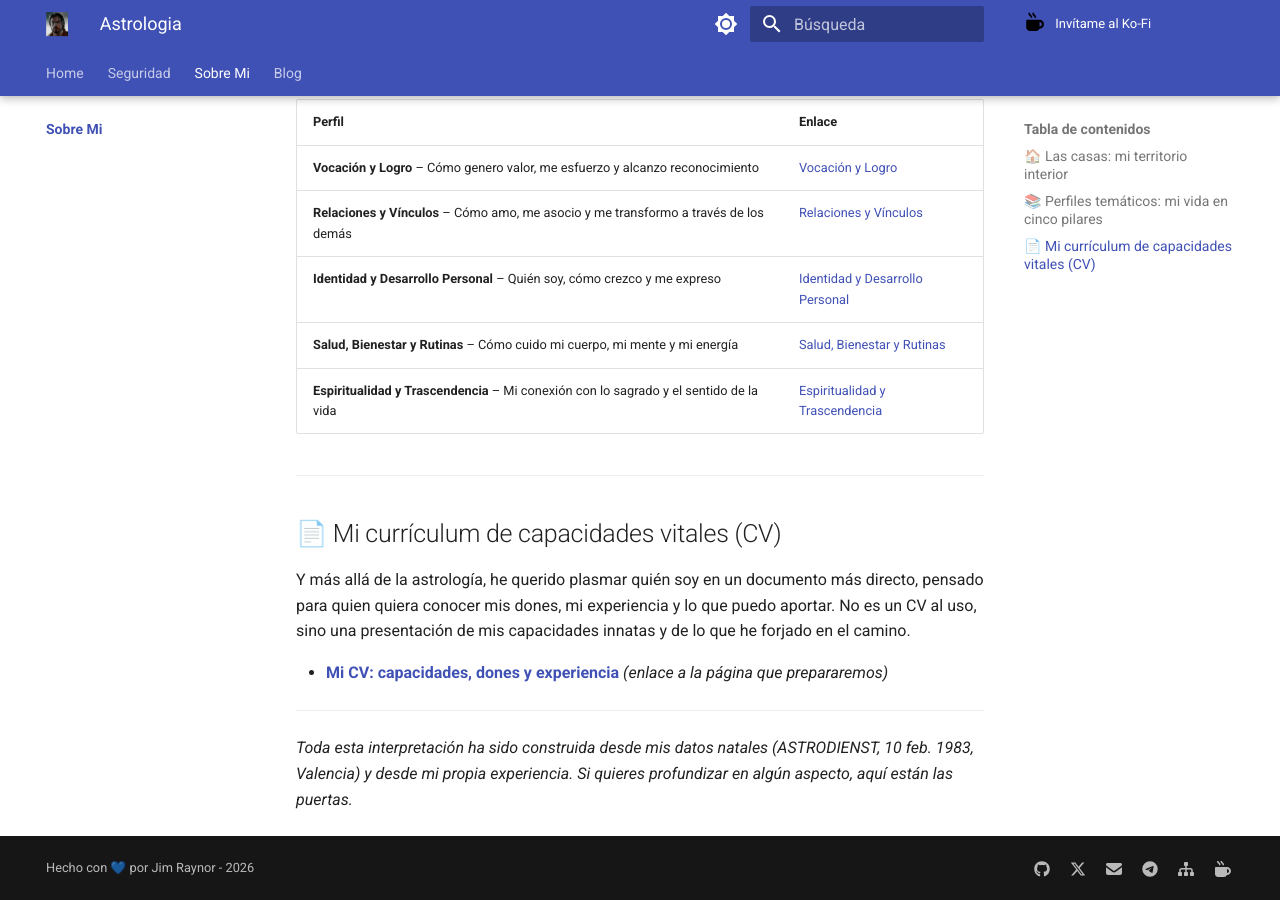
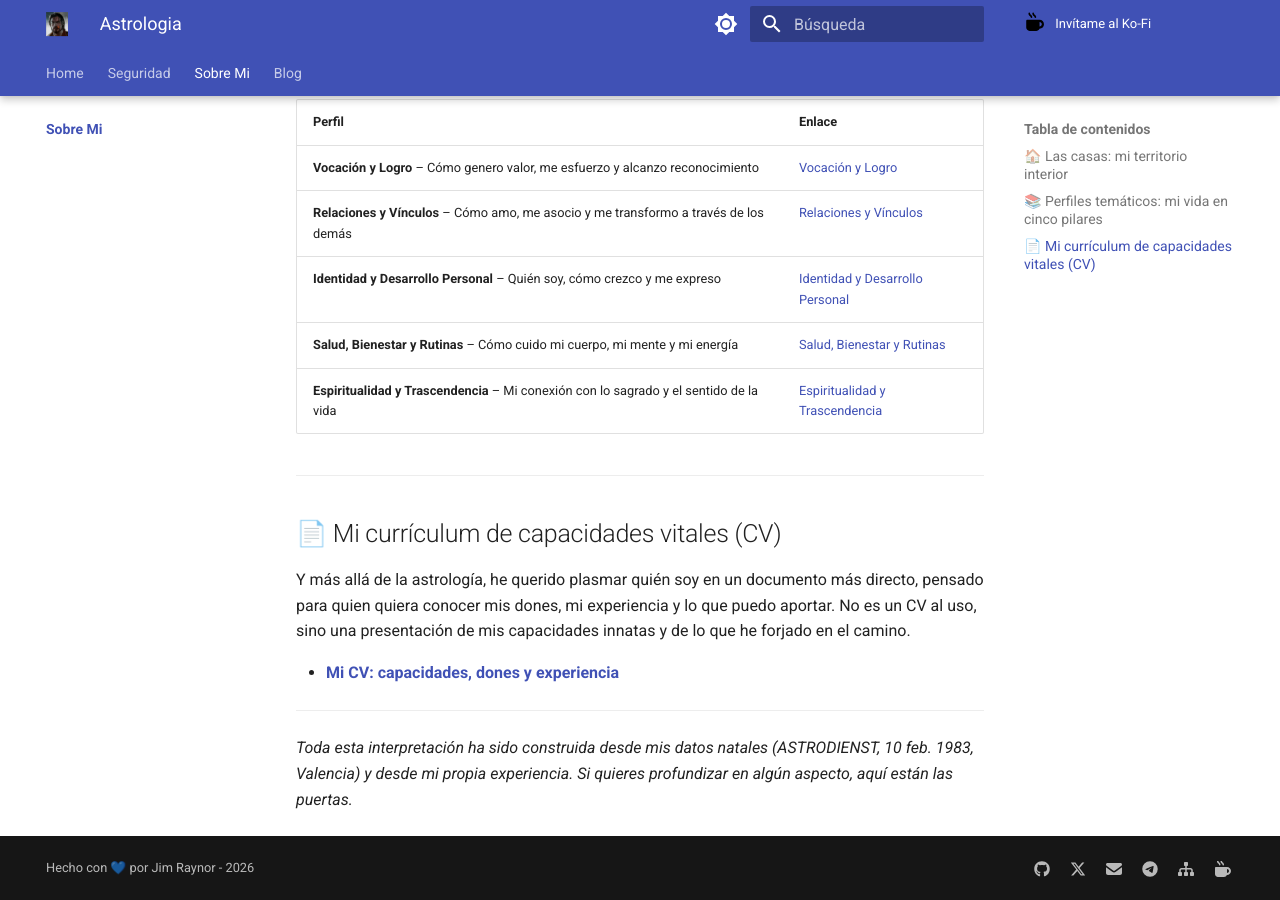
Before and after one commit to jimraynor88/blog, an MkDocs documentation site: the page built from docs/Sobre_Mi/Astrologia/index.md, in a window 1280 px wide and 900 px high, scrolled down 1154 px. Built offline with MkDocs 1.6.1 and Material for MkDocs 9.7.7, drawn with Linux system fonts in a browser that asks for light colours; some of the changed lines change nothing that is shown.

Commit message:
Update index.md

```diff
--- a/docs/Sobre_Mi/Astrologia/index.md
+++ b/docs/Sobre_Mi/Astrologia/index.md
@@ -8,18 +8,18 @@
 
 | Casa | Ámbito | Enlace |
 |------|--------|--------|
-| **Casa 1** | Mi identidad, mi presencia, mi forma de iniciar | [Casa 1 – Escorpio / Sagitario](Casa_01.md) |
-| **Casa 2** | Mis recursos, mis valores, mi autoestima | [Casa 2 – Sagitario](Casa_02.md) |
-| **Casa 3** | Mi comunicación, mis hermanos, mi entorno cercano | [Casa 3 – Capricornio](Casa_03.md) |
-| **Casa 4** | Mi hogar, mis raíces, mi familia, mi mundo interior | [Casa 4 – Acuario](Casa_04.md) |
-| **Casa 5** | Mi creatividad, mi amor romántico, mi placer | [Casa 5 – Piscis](Casa_05.md) |
-| **Casa 6** | Mi salud, mi trabajo diario, mis rutinas | [Casa 6 – Aries](Casa_06.md) |
-| **Casa 7** | Mis relaciones de pareja, mis asociaciones | [Casa 7 – Tauro](Casa_07.md) |
-| **Casa 8** | Mi sexualidad, mi transformación, mis crisis | [Casa 8 – Géminis](Casa_08.md) |
-| **Casa 9** | Mi filosofía, mis viajes, mi propósito | [Casa 9 – Cáncer](Casa_09.md) |
-| **Casa 10** | Mi carrera, mi reputación, mis logros | [Casa 10 – Leo](Casa_10.md) |
-| **Casa 11** | Mis amistades, mis grupos, mis ideales | [Casa 11 – Virgo](Casa_11.md) |
-| **Casa 12** | Mi inconsciente, mi espiritualidad, mi soledad | [Casa 12 – Libra](Casa_12.md) |
+| **Casa 1** | Mi identidad, mi presencia, mi forma de iniciar | [Casa 1 – Escorpio / Sagitario](Carta_Natal/Casas/Casa_01.md) |
+| **Casa 2** | Mis recursos, mis valores, mi autoestima | [Casa 2 – Sagitario](Carta_Natal/Casas/Casa_02.md) |
+| **Casa 3** | Mi comunicación, mis hermanos, mi entorno cercano | [Casa 3 – Capricornio](Carta_Natal/Casas/Casa_03.md) |
+| **Casa 4** | Mi hogar, mis raíces, mi familia, mi mundo interior | [Casa 4 – Acuario](Carta_Natal/Casas/Casa_04.md) |
+| **Casa 5** | Mi creatividad, mi amor romántico, mi placer | [Casa 5 – Piscis](Carta_Natal/Casas/Casa_05.md) |
+| **Casa 6** | Mi salud, mi trabajo diario, mis rutinas | [Casa 6 – Aries](Carta_Natal/Casas/Casa_06.md) |
+| **Casa 7** | Mis relaciones de pareja, mis asociaciones | [Casa 7 – Tauro](Carta_Natal/Casas/Casa_07.md) |
+| **Casa 8** | Mi sexualidad, mi transformación, mis crisis | [Casa 8 – Géminis](Carta_Natal/Casas/Casa_08.md) |
+| **Casa 9** | Mi filosofía, mis viajes, mi propósito | [Casa 9 – Cáncer](Carta_Natal/Casas/Casa_09.md) |
+| **Casa 10** | Mi carrera, mi reputación, mis logros | [Casa 10 – Leo](Carta_Natal/Casas/Casa_10.md) |
+| **Casa 11** | Mis amistades, mis grupos, mis ideales | [Casa 11 – Virgo](Carta_Natal/Casas/Casa_11.md) |
+| **Casa 12** | Mi inconsciente, mi espiritualidad, mi soledad | [Casa 12 – Libra](Carta_Natal/Casas/Casa_12.md) |
 
 ---
 
@@ -29,11 +29,11 @@
 
 | Perfil | Enlace |
 |--------|--------|
-| **Vocación y Logro** – Cómo genero valor, me esfuerzo y alcanzo reconocimiento | [Vocación y Logro](../Perfiles/Vocacion_y_Logro.md) |
-| **Relaciones y Vínculos** – Cómo amo, me asocio y me transformo a través de los demás | [Relaciones y Vínculos](../Perfiles/Relaciones_y_Vinculos.md) |
-| **Identidad y Desarrollo Personal** – Quién soy, cómo crezco y me expreso | [Identidad y Desarrollo Personal](../Perfiles/Identidad_y_Desarrollo_Personal.md) |
-| **Salud, Bienestar y Rutinas** – Cómo cuido mi cuerpo, mi mente y mi energía | [Salud, Bienestar y Rutinas](../Perfiles/Salud_Bienestar_y_Rutinas.md) |
-| **Espiritualidad y Trascendencia** – Mi conexión con lo sagrado y el sentido de la vida | [Espiritualidad y Trascendencia](../Perfiles/Espiritualidad_y_Trascendencia.md) |
+| **Vocación y Logro** – Cómo genero valor, me esfuerzo y alcanzo reconocimiento | [Vocación y Logro](Perfiles/Vocacion_y_Logro.md) |
+| **Relaciones y Vínculos** – Cómo amo, me asocio y me transformo a través de los demás | [Relaciones y Vínculos](Perfiles/Relaciones_y_Vinculos.md) |
+| **Identidad y Desarrollo Personal** – Quién soy, cómo crezco y me expreso | [Identidad y Desarrollo Personal](Perfiles/Identidad_y_Desarrollo_Personal.md) |
+| **Salud, Bienestar y Rutinas** – Cómo cuido mi cuerpo, mi mente y mi energía | [Salud, Bienestar y Rutinas](Perfiles/Salud_Bienestar_y_Rutinas.md) |
+| **Espiritualidad y Trascendencia** – Mi conexión con lo sagrado y el sentido de la vida | [Espiritualidad y Trascendencia](Perfiles/Espiritualidad_y_Trascendencia.md) |
 
 ---
 
@@ -41,7 +41,7 @@
 
 Y más allá de la astrología, he querido plasmar quién soy en un documento más directo, pensado para quien quiera conocer mis dones, mi experiencia y lo que puedo aportar. No es un CV al uso, sino una presentación de mis capacidades innatas y de lo que he forjado en el camino.
 
-- **[Mi CV: capacidades, dones y experiencia](../../../mis_cv/)** *(enlace a la página que prepararemos)*
+- **[Mi CV: capacidades, dones y experiencia](/mis_cv/)**
 
 ---
 
```
